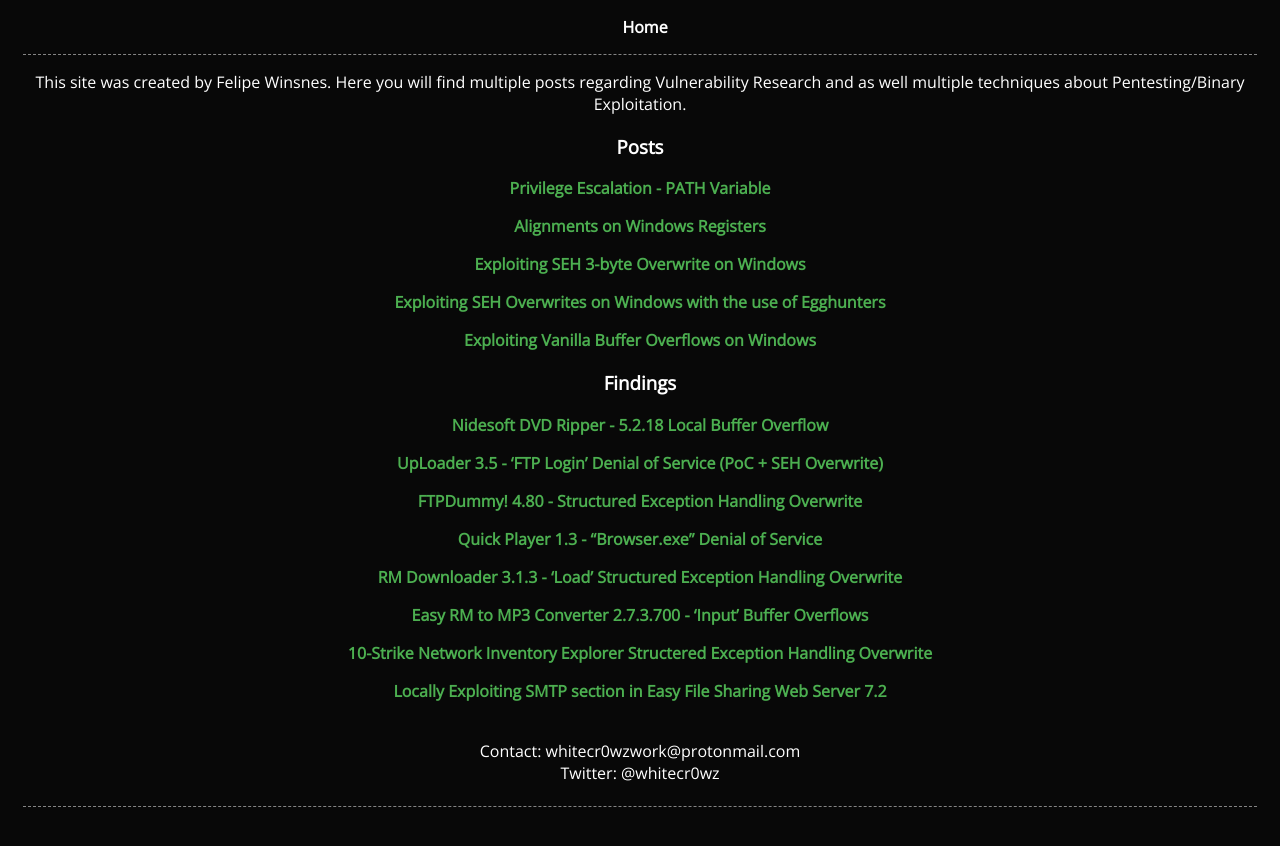
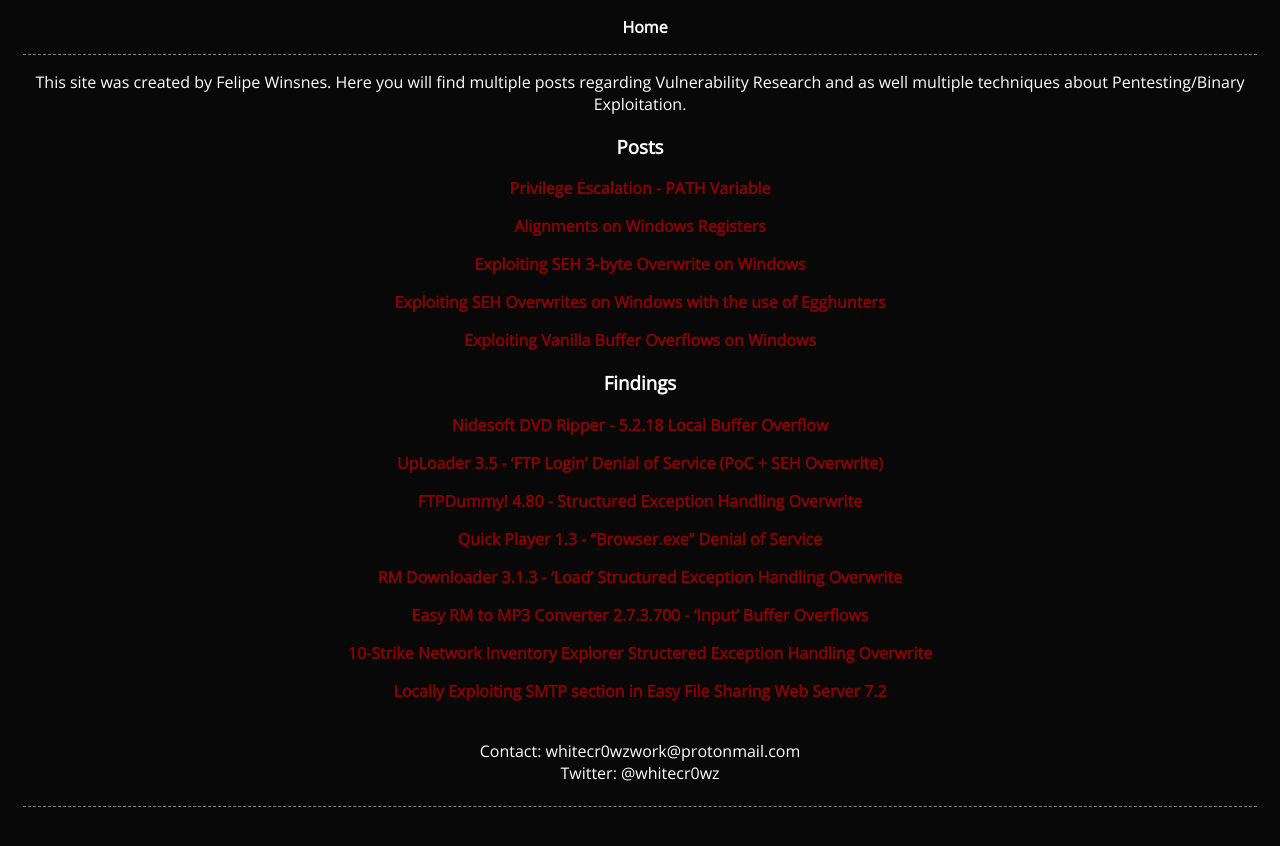
Before and after one commit to whitecr0wz/whitecr0wz.github.io, a Jekyll site: the page built from index.md, in a window 1280 px wide. Shown: the top 846 px of the page. Built offline with Jekyll 4.4.1, drawn with Linux system fonts in a browser that asks for light colours.

Commit message:
Update style.css

```diff
--- a/assets/css/style.css
+++ b/assets/css/style.css
@@ -74,7 +74,7 @@ nav ul li a:hover {
 
 a {
 	text-decoration: none;
-	color: #4CAF50;
+	color: #8B0000;
 	font-weight: bold;
 }
 
```
